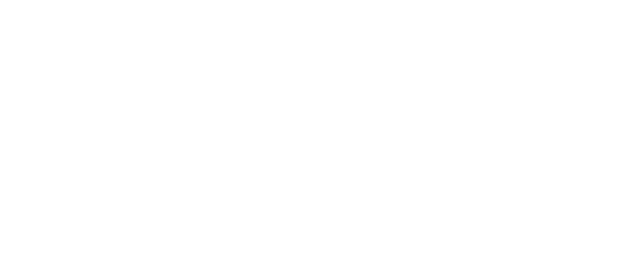
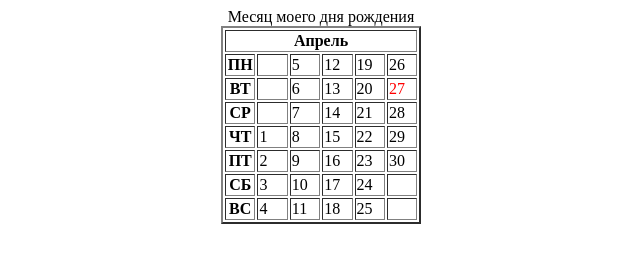
Before and after one commit to ManFred1008/Andrey-Baranowski-SC1-92-21, a plain HTML site: page 02_HTML/index2.html in a window 1280 px wide. Shown: the whole page, without its empty margins (319-959 px from the left). Drawn offline with Linux system fonts and the light colour scheme.

Commit message:
index2_HTML02_done

```diff
--- a/02_HTML/index2.html
+++ b/02_HTML/index2.html
@@ -2,9 +2,75 @@
 <html lang="en">
 <head>
    <meta charset="UTF-8">
-   <title>Document</title>
+   <title> Table Birthday month </title>
 </head>
 <body>
-
+   <table align="center" border="2" style="width: 200px;">
+      <thead>
+         <caption> Месяц моего дня рождения </caption>
+         <col width="16.7%"><col width="16.7%"><col width="16.7%"><col width="16.7%"><col width="16.7%">
+         <tr>
+            <th colspan="6"> Апрель </th>
+         </tr>
+      </thead>
+      <tbody>
+         <tr>
+            <th> ПН </th>
+            <td>  </td>
+            <td> 5 </td>
+            <td> 12 </td>
+            <td> 19 </td>
+            <td> 26 </td>
+         </tr>
+         <tr>
+            <th> ВТ </th>
+            <td>  </td>
+            <td> 6 </td>
+            <td> 13 </td>
+            <td> 20 </td>
+            <td style="color: red;"> 27 </td>
+         </tr>
+         <tr>
+            <th> СР </th>
+            <td>  </td>
+            <td> 7 </td>
+            <td> 14 </td>
+            <td> 21 </td>
+            <td> 28 </td>
+         </tr>
+         <tr>
+            <th> ЧТ </th>
+            <td> 1 </td>
+            <td> 8 </td>
+            <td> 15 </td>
+            <td> 22 </td>
+            <td> 29 </td>
+         </tr>
+         <tr>
+            <th> ПТ </th>
+            <td> 2 </td>
+            <td> 9 </td>
+            <td> 16 </td>
+            <td> 23 </td>
+            <td> 30 </td>
+         </tr>
+         <tr>
+            <th> СБ </th>
+            <td> 3 </td>
+            <td> 10 </td>
+            <td> 17 </td>
+            <td> 24 </td>
+            <td></td>
+         </tr>
+         <tr>
+            <th> ВС </th>
+            <td> 4 </td>
+            <td> 11 </td>
+            <td> 18 </td>
+            <td> 25 </td>
+            <td></td>
+         </tr>
+      </tbody>
+   </table>
 </body>
 </html>
```
